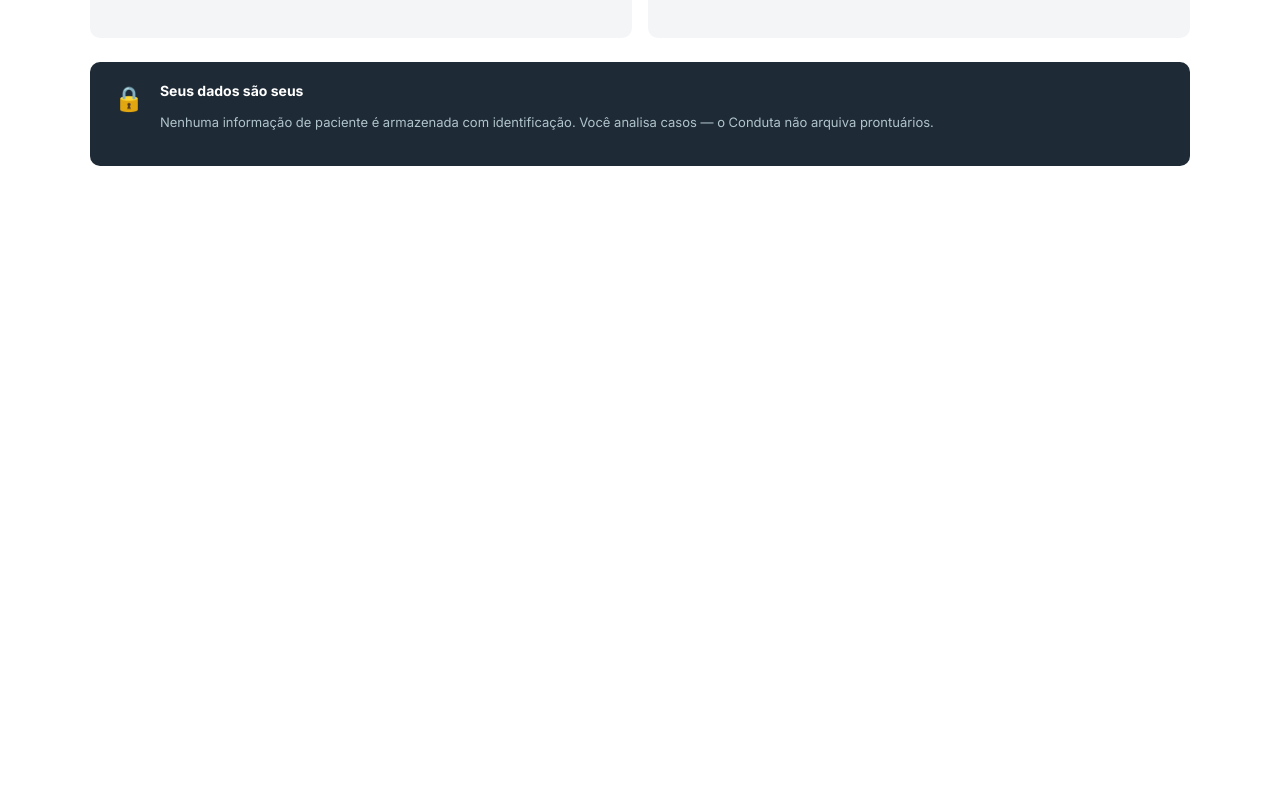
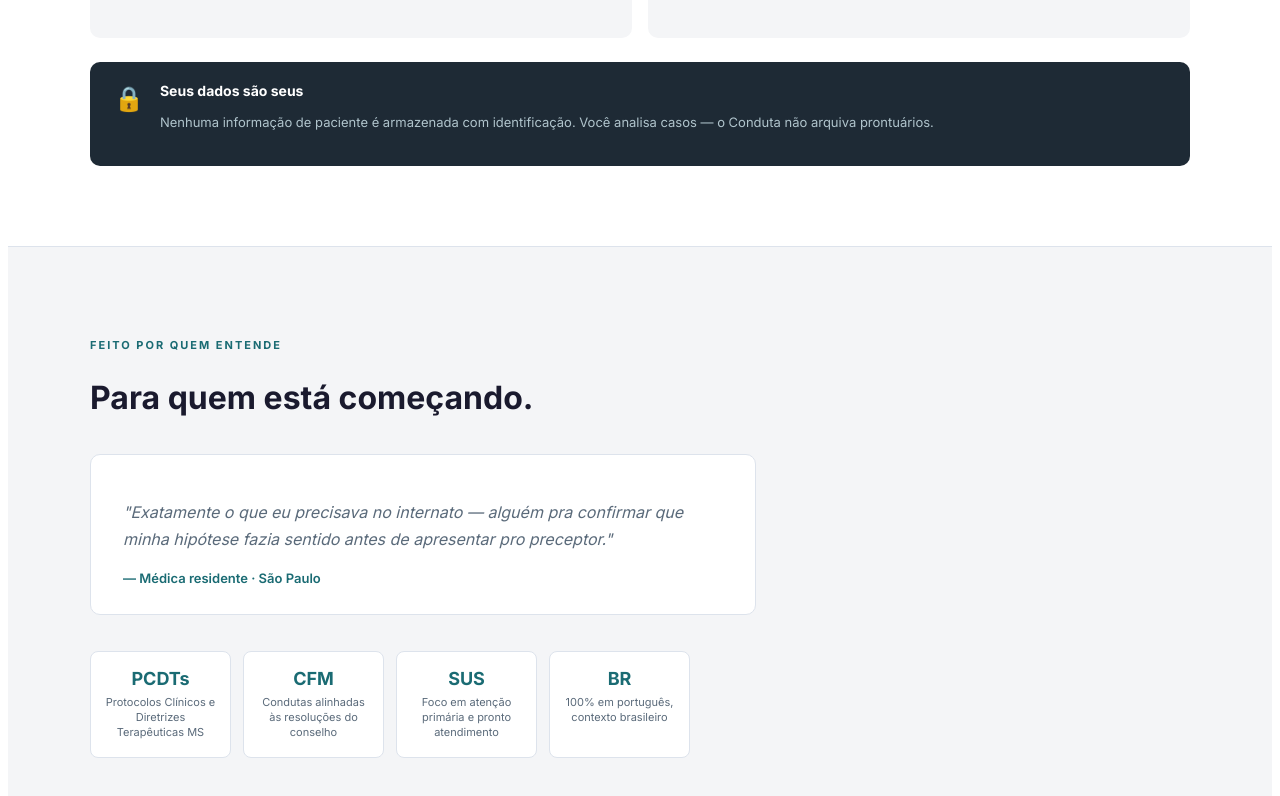
Before and after one commit to victorjordan95/conduta, a React (Vite) app in the folder conduta/frontend/: page / in a window 1280 px wide. Shown: the part 3079-3875 px from the top of the page. Before the commit the page ends 3333 px from the top, so only its background shows below. Built offline with nearby package versions, Linux system fonts and the light colour scheme; no server answers; the HTML template or start-up script is replaced by a standard one.

Commit message:
feat: seção prova social da landing page

```diff
--- /dev/null
+++ b/conduta/frontend/src/components/landing/ProvaSection.jsx
@@ -0,0 +1,41 @@
+// frontend/src/components/landing/ProvaSection.jsx
+import styles from './ProvaSection.module.scss';
+import shared from './landing.module.scss';
+
+const QUOTE = {
+  texto:
+    'Exatamente o que eu precisava no internato — alguém pra confirmar que minha hipótese fazia sentido antes de apresentar pro preceptor.',
+  autor: 'Médica residente · São Paulo',
+};
+
+const CREDENCIAIS = [
+  { sigla: 'PCDTs', desc: 'Protocolos Clínicos e Diretrizes Terapêuticas MS' },
+  { sigla: 'CFM',   desc: 'Condutas alinhadas às resoluções do conselho' },
+  { sigla: 'SUS',   desc: 'Foco em atenção primária e pronto atendimento' },
+  { sigla: 'BR',    desc: '100% em português, contexto brasileiro' },
+];
+
+export default function ProvaSection() {
+  return (
+    <section className={styles.section}>
+      <div className={shared.section}>
+        <p className={shared.sectionLabel}>Feito por quem entende</p>
+        <h2 className={shared.sectionTitle}>Para quem está começando.</h2>
+
+        <blockquote className={styles.quote}>
+          <p>"{QUOTE.texto}"</p>
+          <footer>— {QUOTE.autor}</footer>
+        </blockquote>
+
+        <div className={styles.credGrid}>
+          {CREDENCIAIS.map((c) => (
+            <div key={c.sigla} className={styles.cred}>
+              <strong className={styles.credSigla}>{c.sigla}</strong>
+              <span className={styles.credDesc}>{c.desc}</span>
+            </div>
+          ))}
+        </div>
+      </div>
+    </section>
+  );
+}
--- /dev/null
+++ b/conduta/frontend/src/components/landing/ProvaSection.module.scss
@@ -0,0 +1,65 @@
+// frontend/src/components/landing/ProvaSection.module.scss
+@use '../../styles/variables' as *;
+
+.section {
+  background: $color-bg;
+  border-top: 1px solid $color-border;
+}
+
+.quote {
+  background: $color-surface;
+  border: 1px solid $color-border;
+  border-radius: 10px;
+  padding: 28px 32px;
+  margin: 36px 0;
+  max-width: 600px;
+
+  p {
+    font-size: 16px;
+    color: $color-text-secondary;
+    font-style: italic;
+    line-height: 1.7;
+    margin-bottom: 16px;
+  }
+
+  footer {
+    font-size: 13px;
+    color: $color-accent;
+    font-weight: 600;
+    font-style: normal;
+  }
+}
+
+.credGrid {
+  display: grid;
+  grid-template-columns: repeat(4, 1fr);
+  gap: 12px;
+  max-width: 600px;
+
+  @media (max-width: 640px) {
+    grid-template-columns: 1fr 1fr;
+  }
+}
+
+.cred {
+  background: $color-surface;
+  border: 1px solid $color-border;
+  border-radius: 8px;
+  padding: 16px 12px;
+  text-align: center;
+  display: flex;
+  flex-direction: column;
+  gap: 6px;
+}
+
+.credSigla {
+  font-size: 18px;
+  font-weight: 800;
+  color: $color-accent;
+}
+
+.credDesc {
+  font-size: 11px;
+  color: $color-text-secondary;
+  line-height: 1.4;
+}
--- a/conduta/frontend/src/pages/LandingPage.jsx
+++ b/conduta/frontend/src/pages/LandingPage.jsx
@@ -4,6 +4,7 @@ import HeroSection from '../components/landing/HeroSection';
 import DorSection from '../components/landing/DorSection';
 import DemoSection from '../components/landing/DemoSection';
 import FeaturesSection from '../components/landing/FeaturesSection';
+import ProvaSection from '../components/landing/ProvaSection';
 
 export default function LandingPage() {
   return (
@@ -13,6 +14,7 @@ export default function LandingPage() {
       <DorSection />
       <DemoSection />
       <FeaturesSection />
+      <ProvaSection />
     </div>
   );
 }
```
